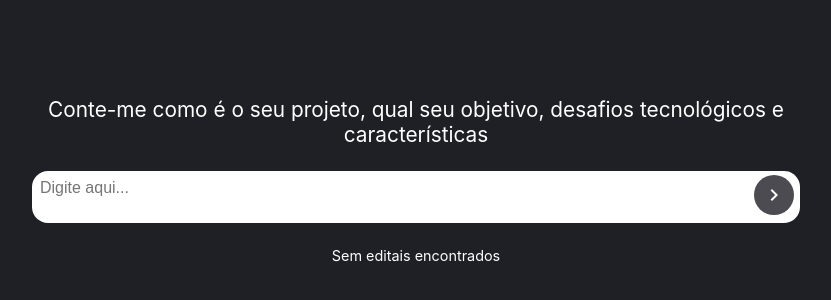
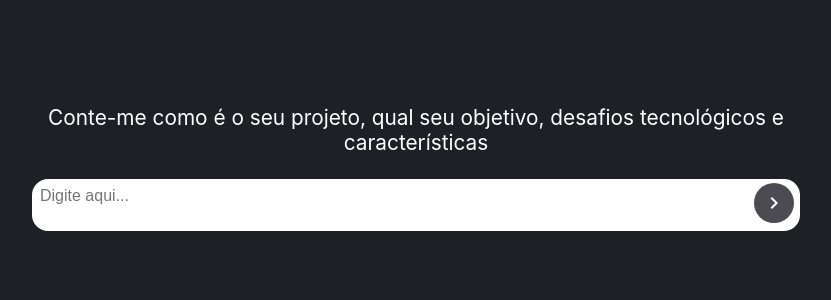
Before and after one commit to Davi-fsS/similarity-search-front, a React (Create React App) app: page / in a window 1280 px wide. Shown: the part 220-520 px from the top of the page, without its empty margins (224-1055 px from the left). Built offline with nearby package versions, Linux system fonts and the light colour scheme.

Commit message:
view condition

```diff
--- a/src/views/SearchView.jsx
+++ b/src/views/SearchView.jsx
@@ -181,7 +181,7 @@ const SearchView = () => {
                 notices?.length > 0 ?
                     notices?.map((item) => <Card title={item.title} subtitle={item.subtitle} date={item.date} index={item.notice}/>)
                 :
-                <p className="title-page" style={{fontSize: ".9rem"}}>Sem editais encontrados</p>
+                loading && <p className="title-page" style={{fontSize: ".9rem"}}>Sem editais encontrados</p>
             }
             </div>
         </div>
```
